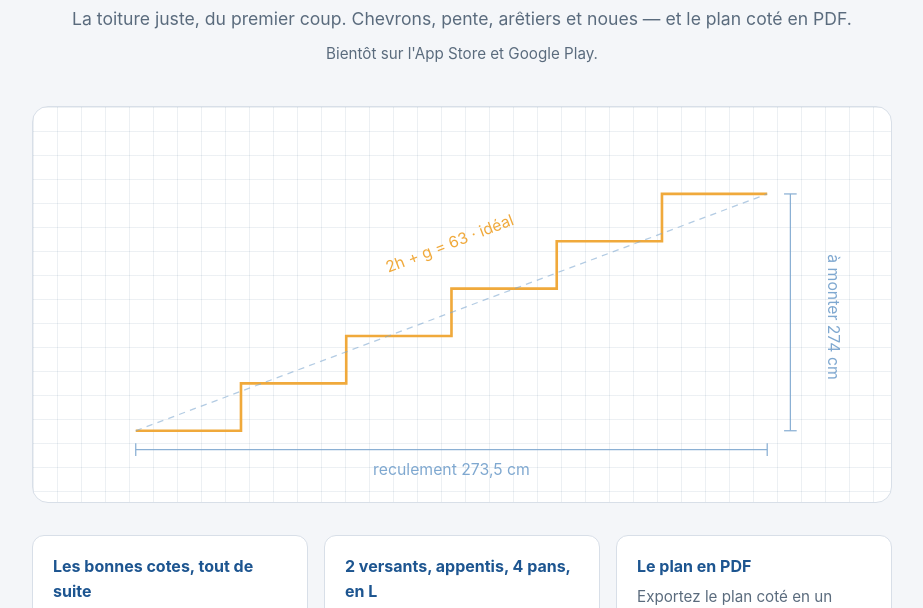
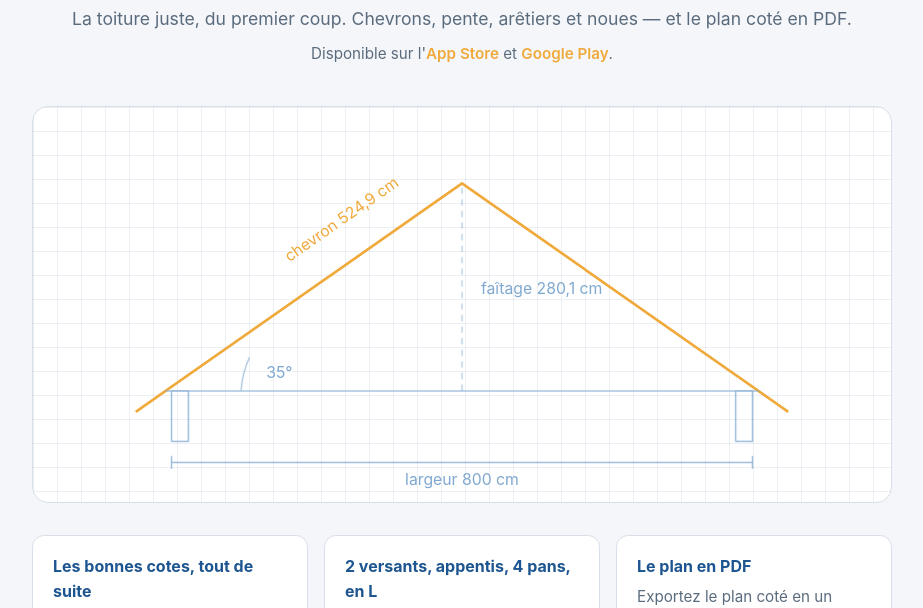
Before and after one commit to kenshin743/kenshin743.github.io, a plain HTML site: page raftio/index.html in a window 1280 px wide. Shown: the part 120-728 px from the top of the page, without its empty margins (178-1101 px from the left). Drawn offline with Linux system fonts and the light colour scheme.

Commit message:
Site : liens App Store et Google Play, visuel de toit pour Raftio, « cotes »
Co-Authored-By: Claude Fable 5.1 <noreply@anthropic.com>

```diff
--- a/raftio/index.html
+++ b/raftio/index.html
@@ -4,7 +4,7 @@
 <meta charset="utf-8">
 <meta name="viewport" content="width=device-width, initial-scale=1">
 <title>Raftio — calcul de toiture</title>
-<meta name="description" content="Raftio calcule votre toiture aux côtes exactes : longueur de chevron, pente, arêtiers et noues, surface de couverture, plan PDF.">
+<meta name="description" content="Raftio calcule votre toiture aux cotes exactes : longueur de chevron, pente, arêtiers et noues, surface de couverture, plan PDF.">
 <style>
 :root{--bg:#f4f6f9;--sheet:#ffffff;--ink:#1c2b3a;--muted:#5a6b7d;--accent:#14406b;--accent2:#1d5590;--amber:#c07c10;--amber2:#f0a93b;--line:#d8dfe8;--grid:#14406b14}
 @media (prefers-color-scheme: dark){:root:not([data-theme="light"]){--bg:#0b1420;--sheet:#102a44;--ink:#e8eef5;--muted:#9fb0c2;--accent:#7fa8d0;--accent2:#9cc0e4;--amber:#f0a93b;--amber2:#f0a93b;--line:#24364c;--grid:#7fa8d01a}}
@@ -26,6 +26,7 @@ h1{font-size:2.4rem;letter-spacing:.02em;color:var(--accent);margin:0}
 footer{color:var(--muted);font-size:.9rem;border-top:1px solid var(--line);margin-top:48px;padding-top:20px;text-align:center}
 a{color:var(--amber)}
 .stores{text-align:center;color:var(--muted);margin:8px 0 0;font-size:.95rem}
+.stores a{color:#f0a93b;text-decoration:none;font-weight:600}.stores a:hover{text-decoration:underline}
 </style>
 </head>
 <body>
@@ -33,25 +34,28 @@ a{color:var(--amber)}
 <header>
 <h1>Raftio</h1>
 <p class="tag">La toiture juste, du premier coup. Chevrons, pente, arêtiers et noues — et le plan coté en PDF.</p>
-<p class="stores">Bientôt sur l'App Store et Google Play.</p>
+<p class="stores">Disponible sur l'<a href="https://apps.apple.com/app/id6832261790">App Store</a> et <a href="https://play.google.com/store/apps/details?id=com.weekom.raftio">Google Play</a>.</p>
 </header>
 
 <div class="hero" aria-label="Plan de toiture coté, style bleu d'architecte">
 <svg viewBox="0 0 800 360" role="img">
-  <g stroke="#f0a93b" stroke-width="2.5" fill="none">
-    <path d="M90 300 L190 300 L190 255 L290 255 L290 210 L390 210 L390 165 L490 165 L490 120 L590 120 L590 75 L690 75"/>
+  <!-- Toit à deux versants : bâtiment 8 m, pente 35°, débord 30 cm (mêmes valeurs que l'app). -->
+  <g stroke="#f0a93b" stroke-width="2.5" fill="none" stroke-linejoin="round">
+    <path d="M90 282 L400 65 L710 282"/>
   </g>
   <g stroke="#7fa8d0" stroke-width="1.2" fill="none" opacity="0.9">
-    <line x1="90" y1="318" x2="690" y2="318"/>
-    <line x1="90" y1="312" x2="90" y2="324"/><line x1="690" y1="312" x2="690" y2="324"/>
-    <line x1="712" y1="300" x2="712" y2="75"/>
-    <line x1="706" y1="300" x2="718" y2="300"/><line x1="706" y1="75" x2="718" y2="75"/>
-    <line x1="90" y1="300" x2="690" y2="75" stroke-dasharray="6 5" opacity="0.65"/>
+    <line x1="118" y1="262" x2="682" y2="262"/>
+    <rect x="124" y="262" width="16" height="48"/><rect x="660" y="262" width="16" height="48"/>
+    <line x1="124" y1="330" x2="676" y2="330"/>
+    <line x1="124" y1="324" x2="124" y2="336"/><line x1="676" y1="324" x2="676" y2="336"/>
+    <line x1="400" y1="262" x2="400" y2="65" stroke-dasharray="6 5" opacity="0.65"/>
+    <path d="M190 262 A90 90 0 0 1 198 230" opacity="0.8"/>
   </g>
   <g font-family="IBM Plex Sans,-apple-system,sans-serif" font-size="15" fill="#7fa8d0">
-    <text x="390" y="342" text-anchor="middle">reculement 273,5 cm</text>
-    <text x="748" y="192" text-anchor="middle" transform="rotate(90 748 192)">à monter 274 cm</text>
-    <text x="330" y="150" transform="rotate(-21 330 150)" fill="#f0a93b">2h + g = 63 · idéal</text>
+    <text x="400" y="352" text-anchor="middle">largeur 800 cm</text>
+    <text x="418" y="170" text-anchor="start">faîtage 280,1 cm</text>
+    <text x="214" y="250" text-anchor="start">35°</text>
+    <text x="236" y="140" transform="rotate(-35 236 140)" fill="#f0a93b">chevron 524,9 cm</text>
   </g>
 </svg>
 </div>
```
